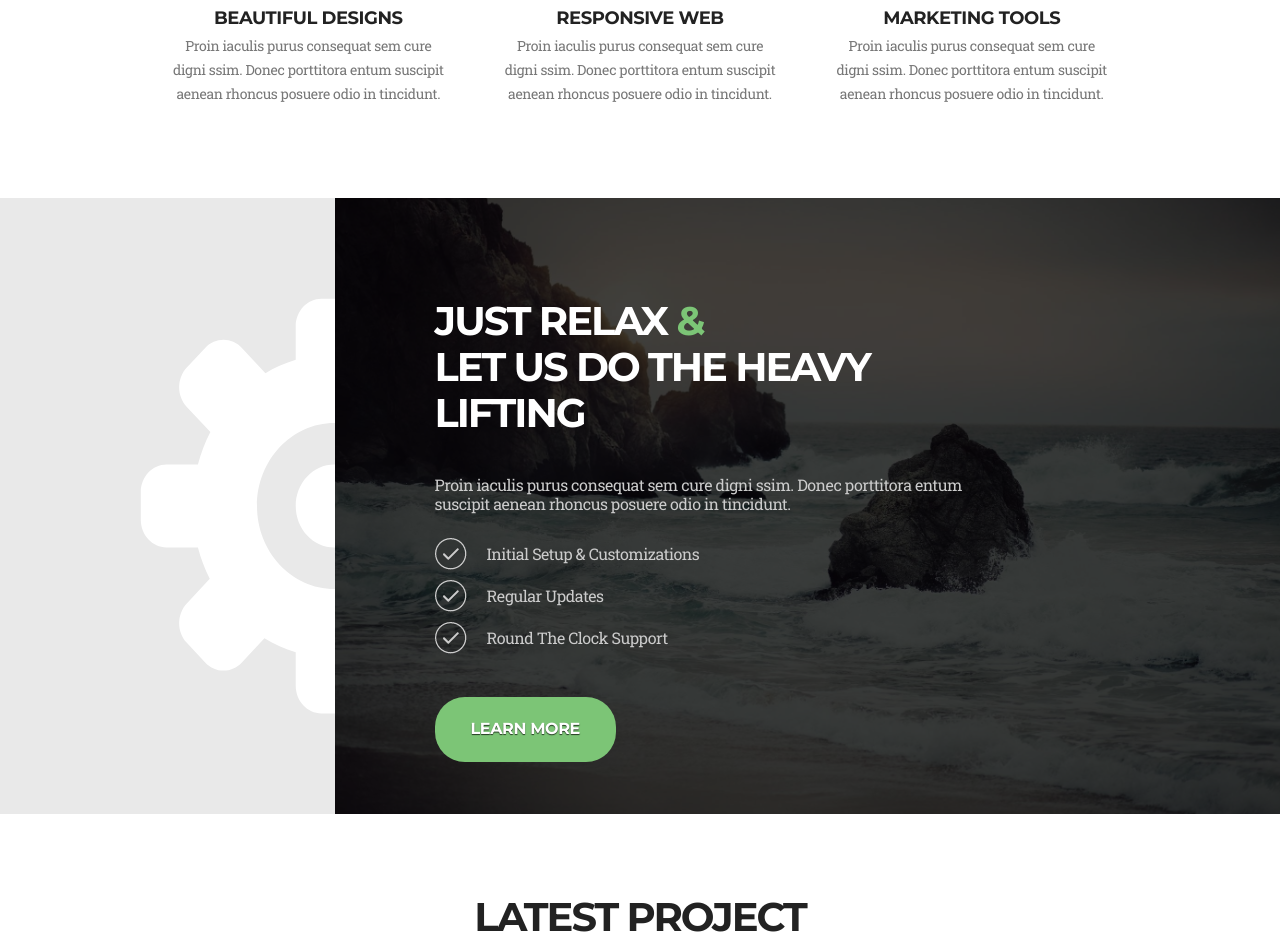
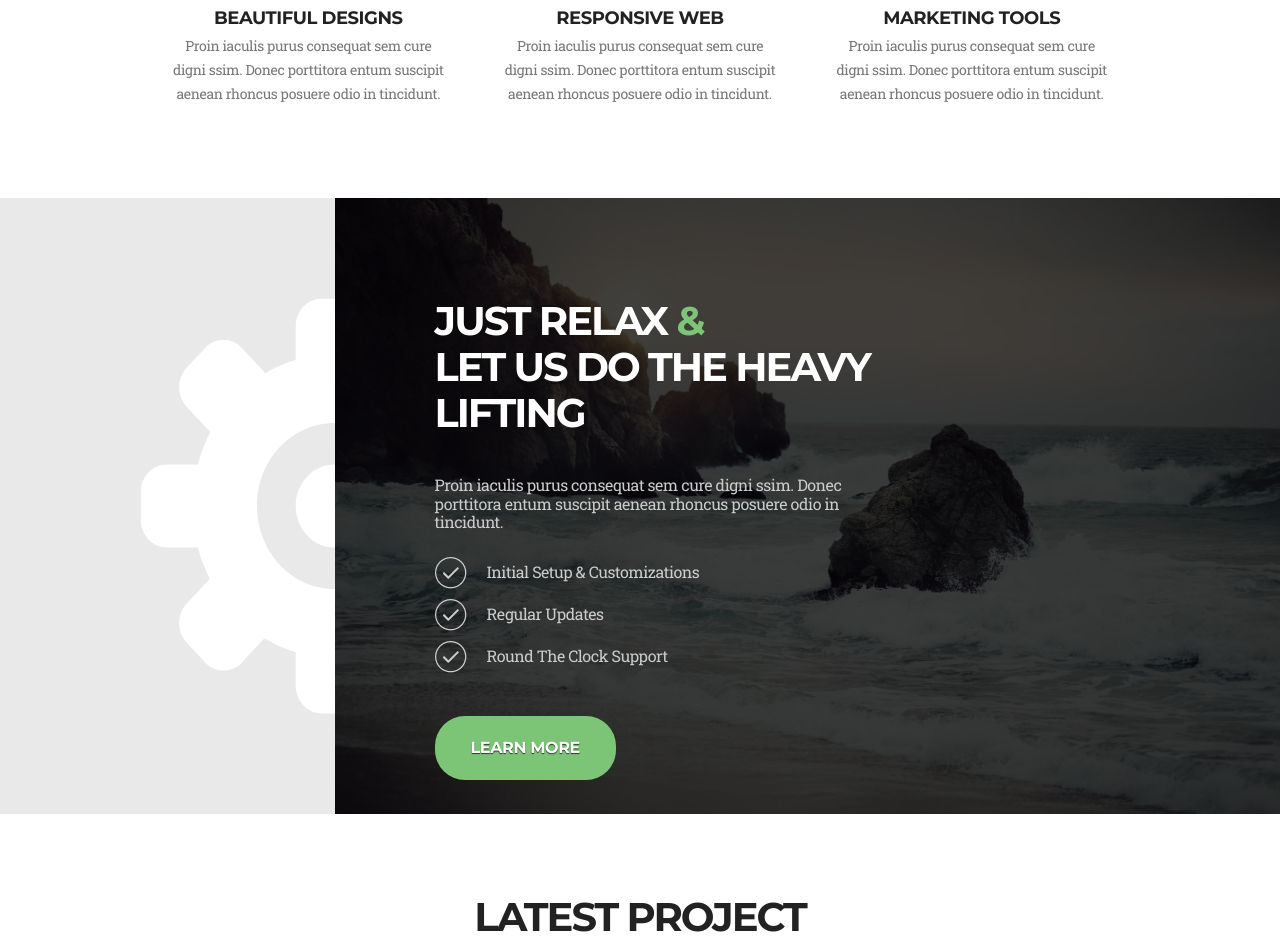
Before and after one commit to JakubChm/WebDevChallange-2, a website: page index.html in a window 1280 px wide. Shown: the part 1022-1965 px from the top of the page. Drawn offline with nearby package versions, Linux system fonts and the light colour scheme; files that its build step writes are made by us from their sources; files whose address does not match are found by name.

Commit message:
solve some problems

```diff
--- a/scss/_layout.scss
+++ b/scss/_layout.scss
@@ -258,15 +258,6 @@
       overflow: hidden;
 
       &::before {
-        // content: "";
-        // display: block;
-        // position: absolute;
-        // top: 0;
-        // left: 0;
-        // width: 100%;
-        // height: 100%;
-        // background-color: #000;
-        // opacity: 0.75;
         position: absolute;
         content: "";
         display: block;
@@ -307,6 +298,7 @@
 
         .p-style {
           @include p-style (1rem, #ccc, -0.5px);
+          width: 80%;
           margin-bottom: 25px;
         }
 
```
Also changed, not shown: dist/css/style.css, dist/css/style.min.css.
